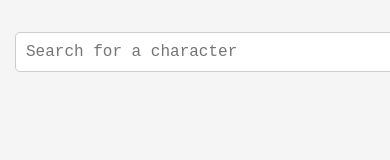
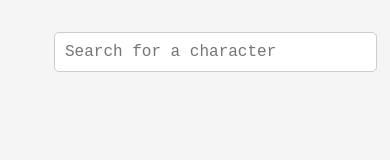
Before and after one commit to mustafasavul/rick-morty-case, a React app: page / in a window 390 px wide. Shown: the top 160 px of the page. Built offline with nearby package versions, Linux system fonts and the light colour scheme.

Commit message:
Adjust width and padding in MultiSelectAutoComplete component

```diff
--- a/src/components/MultiSelectAutoComplete/index.module.css
+++ b/src/components/MultiSelectAutoComplete/index.module.css
@@ -8,13 +8,13 @@
 
 @media screen and (max-width: 768px) {
   .multiSelectContainer {
+    width: 80%;
     max-width: 100%;
   }
 }
 
 .input {
-  max-width: 400px;
-  width: 100%;
+  width: calc(110% - 20px);
   padding: 10px;
   margin-bottom: 5px;
   border: 1px solid #ccc;
```
